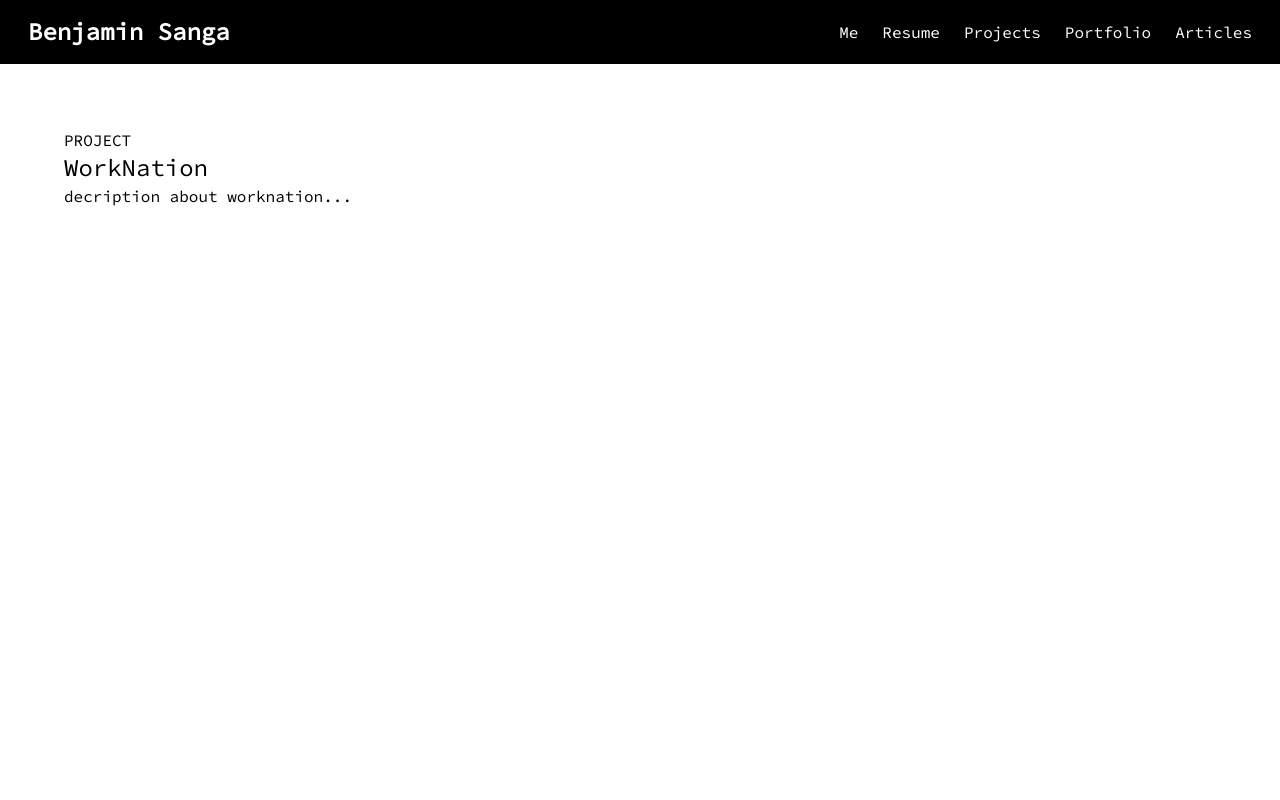
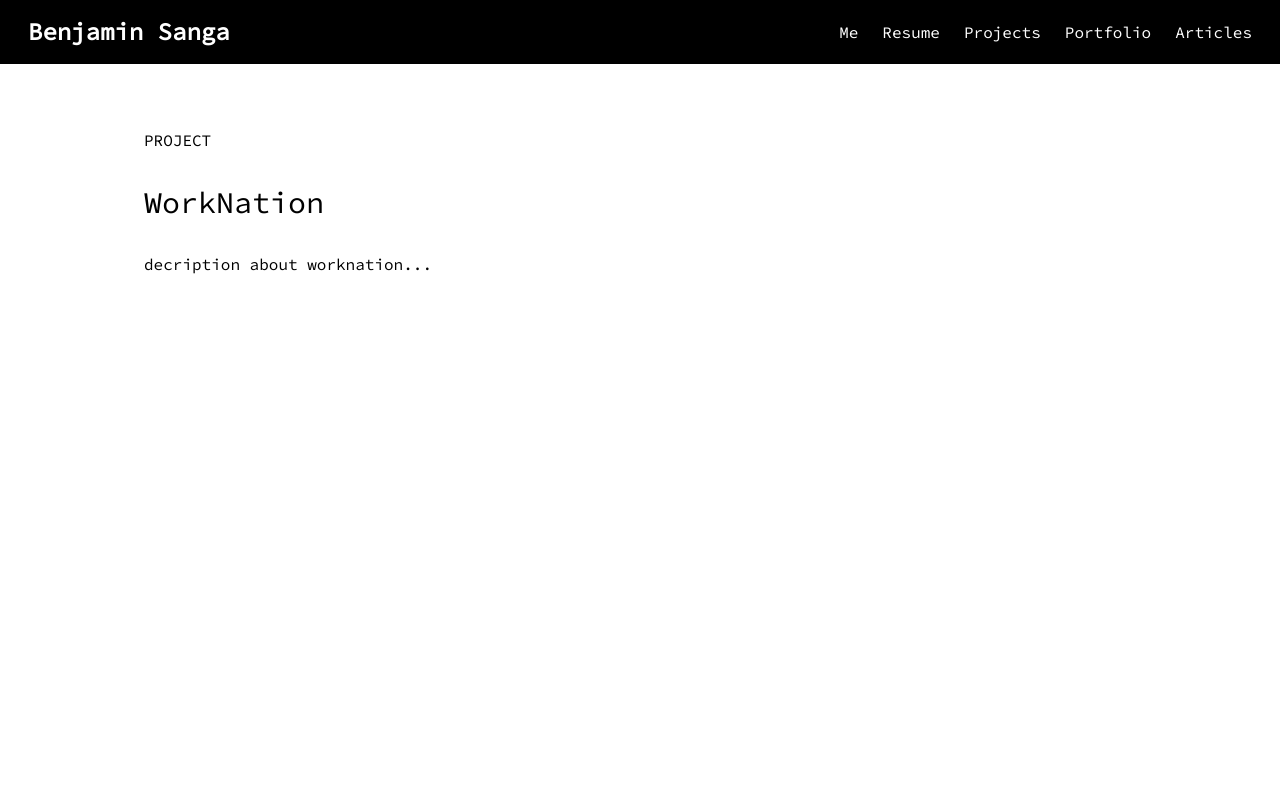
Before and after one commit to benjaminsanga/theebenjaminsanga, a plain HTML site: page projects/worknation.html in a window 1280 px wide. Shown: the top 800 px of the page. Drawn offline with nearby package versions, Linux system fonts and the light colour scheme.

Commit message:
added project page

```diff
--- a/projects/worknation.html
+++ b/projects/worknation.html
@@ -35,9 +35,9 @@
       </div>
     </div>
   </nav>
-  <div class="h-screen m-16">
+  <div class="h-screen my-16 mx-36">
     <p>PROJECT</p>
-    <h2 class="text-2xl">WorkNation</h2>
+    <h2 class="text-3xl my-8">WorkNation</h2>
     <p>decription about worknation...</p>
   </div>
   <footer>
```
